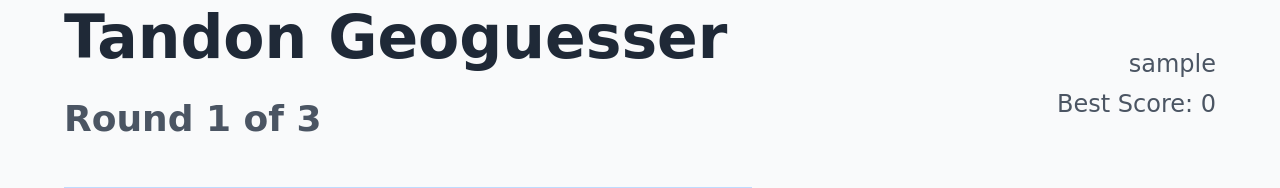
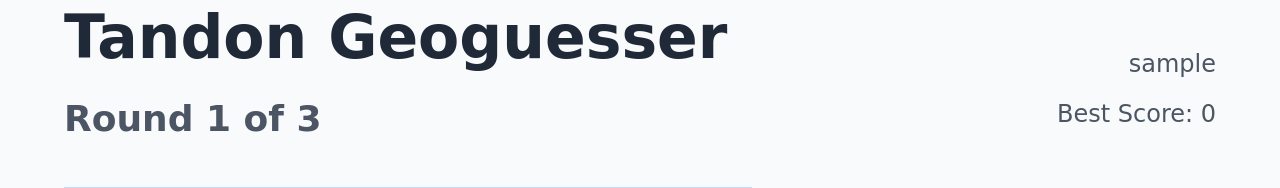
Before and after one commit to NelsonTG/tandongeo, a Flask app: page /result in a window 1280 px wide. Shown: the top 188 px of the page. Run offline with Flask 3, Linux system fonts and the light colour scheme; the visitor is signed in with stand-in values (Sample User, id 1); tables that the repository leaves empty or names only in its code hold one stand-in row (values such as "Sample post"); data that the repository does not hold is empty; some libraries are stand-ins or nearby versions.

Commit message:
Update TandonGeoguessrRoundResult.html

```diff
--- a/templates/TandonGeoguessrRoundResult.html
+++ b/templates/TandonGeoguessrRoundResult.html
@@ -19,16 +19,10 @@
           </p>
         </div>
       </div>
-      <div class="mt-12 mr-16 flex flex-row items-start">
-        <div class="grid gap-2 grid-rows-2 items-center text-2xl">
-          <div class="flex flex-col items-end">
-            <p class="text-gray-600">{{ username }}</p>
-          </div>
-          <div class="flex flex-col items-end">
-            <p class="text-gray-600">Best Score: {{ best_score }}</p>
-          </div>
-        </div>
-      </div>
+      <section class="mt-12 mr-16 grid gap-2 grid-rows-2 items-start text-2xl text-right text-gray-600">
+        <p>{{ username }}</p>
+        <p>Best Score: {{ best_score }}</p>
+      </section>
     </section>
   </header>
 
```
